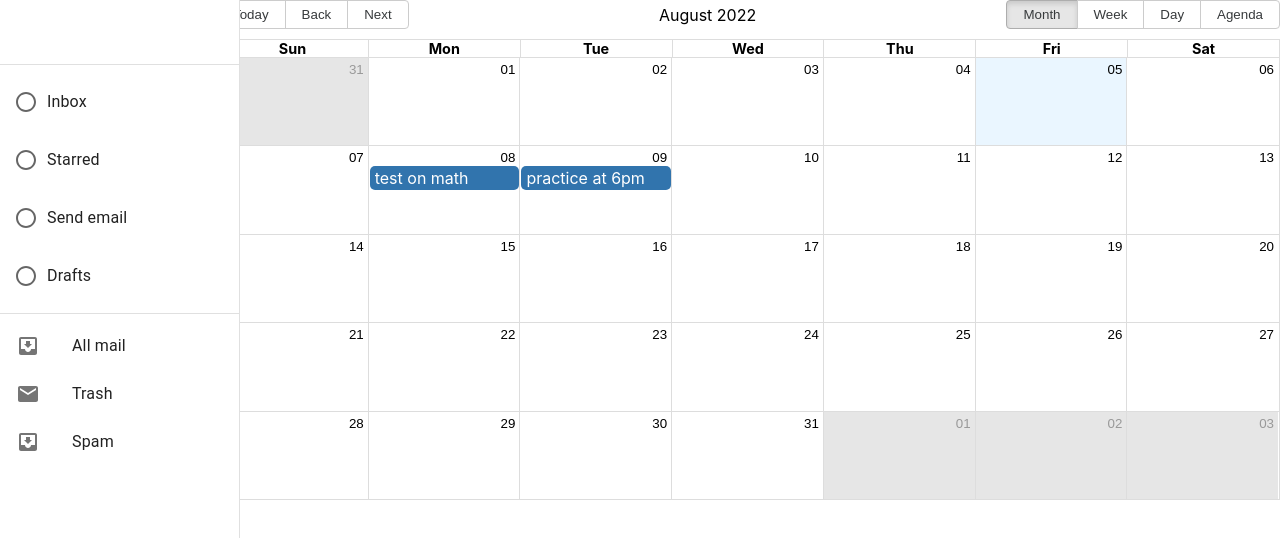
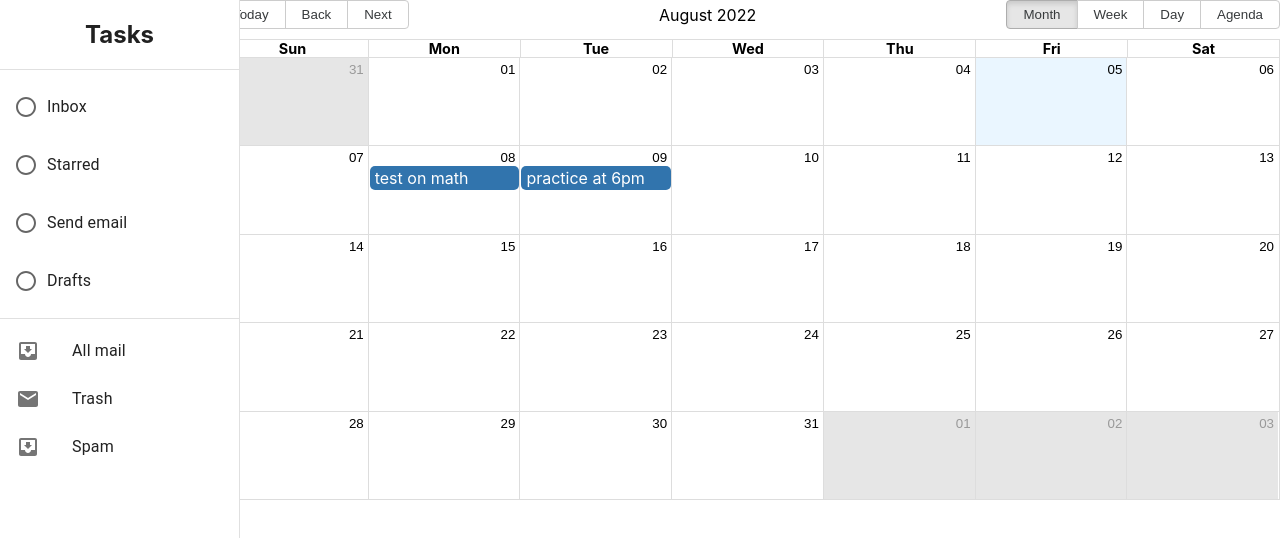
Before and after one commit to TaliSofiMato/CalendarX, a React (Create React App) app: page / in a window 1280 px wide. Shown: the top 538 px of the page. Built offline with nearby package versions, Linux system fonts and the light colour scheme.

Commit message:
added title to tasks and stylesheet for sidebar

```diff
--- /dev/null
+++ b/src/Sidebar.css
@@ -0,0 +1,3 @@
+.sidebar-title {
+    text-align: center;
+}
--- a/src/Sidebar.js
+++ b/src/Sidebar.js
@@ -14,10 +14,10 @@ import ListItemIcon from '@mui/material/ListItemIcon';
 import ListItemText from '@mui/material/ListItemText';
 import MailIcon from '@mui/icons-material/Mail';
 import MenuIcon from '@mui/icons-material/Menu';
-import Toolbar from '@mui/material/Toolbar';
+// import Toolbar from '@mui/material/Toolbar';
 import { RadioGroup } from '@mui/material';
 import Radio from './Radio'
-
+import './Sidebar.css'
 const drawerWidth = 240;
 
 const Sidebar = (props) => {
@@ -30,9 +30,8 @@ const Sidebar = (props) => {
 
   const drawer = (
     <div>
-      <Toolbar />
+      <h1 className='sidebar-title'>Tasks</h1>
       <Divider />
-
       <RadioGroup
         name="radio-buttons-group"
       >
```
